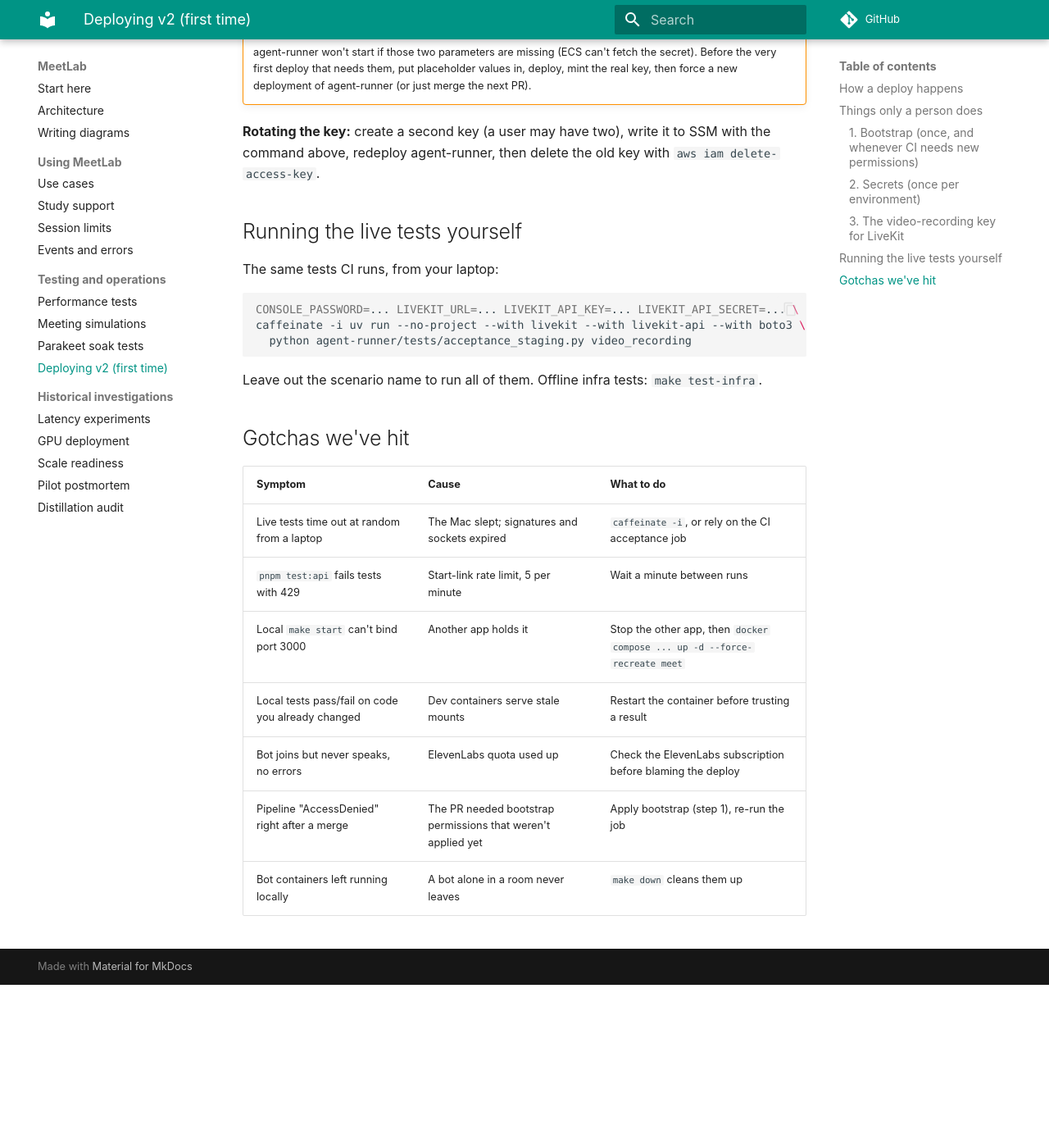
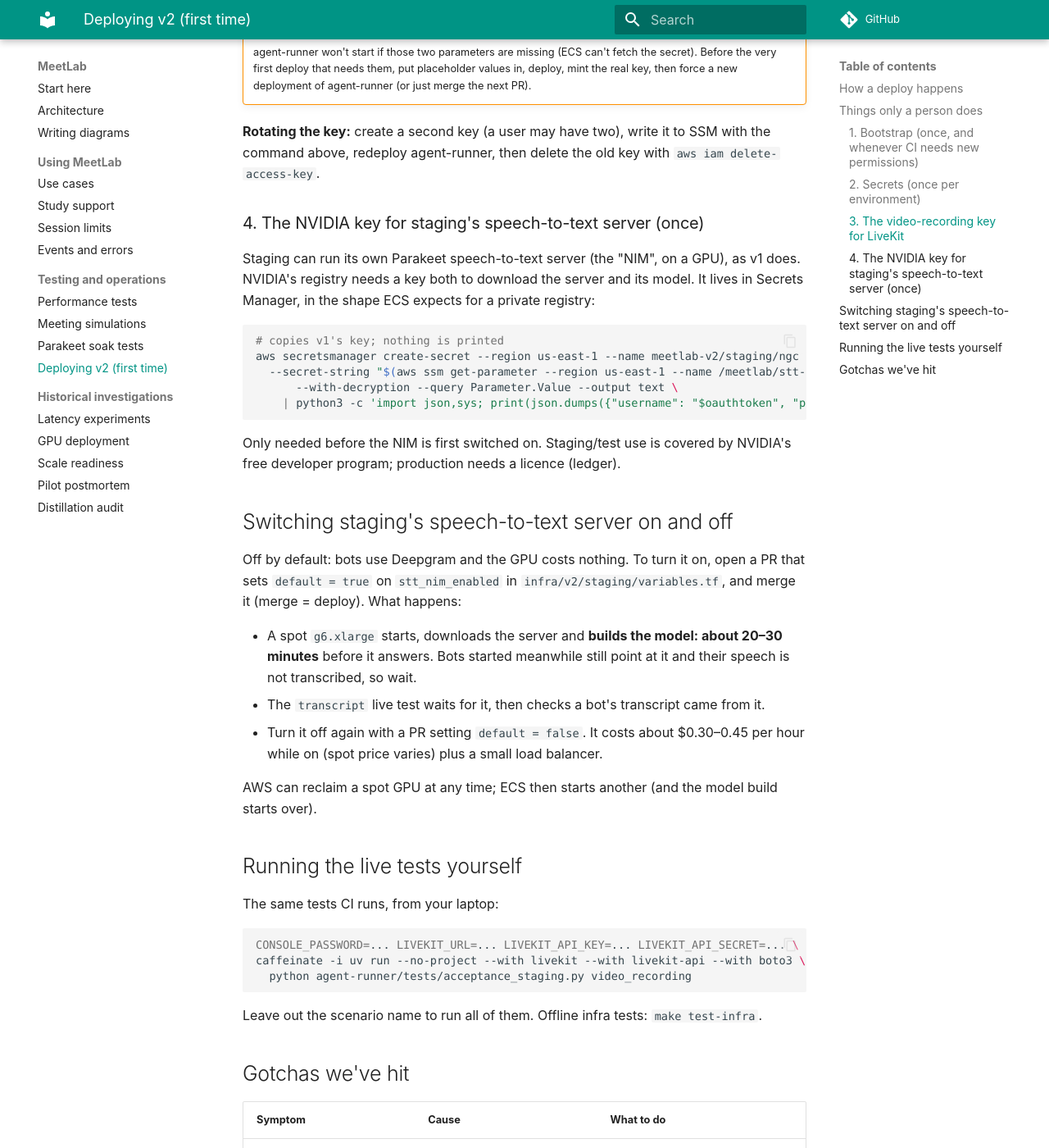
Before and after one commit to wwbp/MeetLab, an MkDocs documentation site: the page built from docs/v2-deployment.md, in a window 1280 px wide and 1400 px high, scrolled down 2129 px. Shown: the whole window at 82% size. Built offline with MkDocs 1.6.1 and Material for MkDocs 9.7.7, drawn with Linux system fonts in a browser that asks for light colours; comment, search, counter and statistics services are not loaded; before the commit the page ends 3330 px from its top, so only the background shows below that.

Commit message:
feat(infra): staging's own Parakeet NIM on a spot GPU, off by default
- staging/stt_nim.tf: ECS GPU capacity provider (g6.xlarge spot, 0-1), NIM service
  behind an internal NLB (created only while on); bots use it when stt_nim_enabled,
  Deepgram otherwise. NGC key from a person-stored Secrets Manager secret.
- bootstrap: apply role may run spot launches and manage meetlab-v2 NLBs;
  acceptance may describe staging services.
- acceptance: transcript scenario (real speech -> stored user turn; with the NIM
  on, waits for it and checks it served the bot); job timeout 90 min.
- bot: logs 'user utterance <id> stored' (IDs only, never words).
- contract: execution role reads the NGC secret and no other.
- docs/v2-deployment.md: storing the NGC key, switching the NIM on/off; ledger.

Co-Authored-By: Claude Opus 5.5 (1M context) <noreply@anthropic.com>

````diff
--- a/docs/v2-deployment.md
+++ b/docs/v2-deployment.md
@@ -105,6 +105,39 @@ dashboard.
 with the command above, redeploy agent-runner, then delete the old key with
 `aws iam delete-access-key`.
 
+### 4. The NVIDIA key for staging's speech-to-text server (once)
+
+Staging can run its own Parakeet speech-to-text server (the "NIM", on a GPU), as v1
+does. NVIDIA's registry needs a key both to download the server and its model. It
+lives in Secrets Manager, in the shape ECS expects for a private registry:
+
+```bash
+# copies v1's key; nothing is printed
+aws secretsmanager create-secret --region us-east-1 --name meetlab-v2/staging/ngc \
+  --secret-string "$(aws ssm get-parameter --region us-east-1 --name /meetlab/stt-nim/ngc_api_key \
+      --with-decryption --query Parameter.Value --output text \
+    | python3 -c 'import json,sys; print(json.dumps({"username": "$oauthtoken", "password": sys.stdin.read().strip()}))')"
+```
+
+Only needed before the NIM is first switched on. Staging/test use is covered by
+NVIDIA's free developer program; production needs a licence (ledger).
+
+## Switching staging's speech-to-text server on and off
+
+Off by default: bots use Deepgram and the GPU costs nothing. To turn it on, open a PR
+that sets `default = true` on `stt_nim_enabled` in `infra/v2/staging/variables.tf`,
+and merge it (merge = deploy). What happens:
+
+- A spot `g6.xlarge` starts, downloads the server and **builds the model: about
+  20–30 minutes** before it answers. Bots started meanwhile still point at it and
+  their speech is not transcribed, so wait.
+- The `transcript` live test waits for it, then checks a bot's transcript came from it.
+- Turn it off again with a PR setting `default = false`. It costs about $0.30–0.45
+  per hour while on (spot price varies) plus a small load balancer.
+
+AWS can reclaim a spot GPU at any time; ECS then starts another (and the model
+build starts over).
+
 ## Running the live tests yourself
 
 The same tests CI runs, from your laptop:
````
Also changed, not shown: infra/v2/LEDGER.md (+5 -0 lines), 13 other files.
